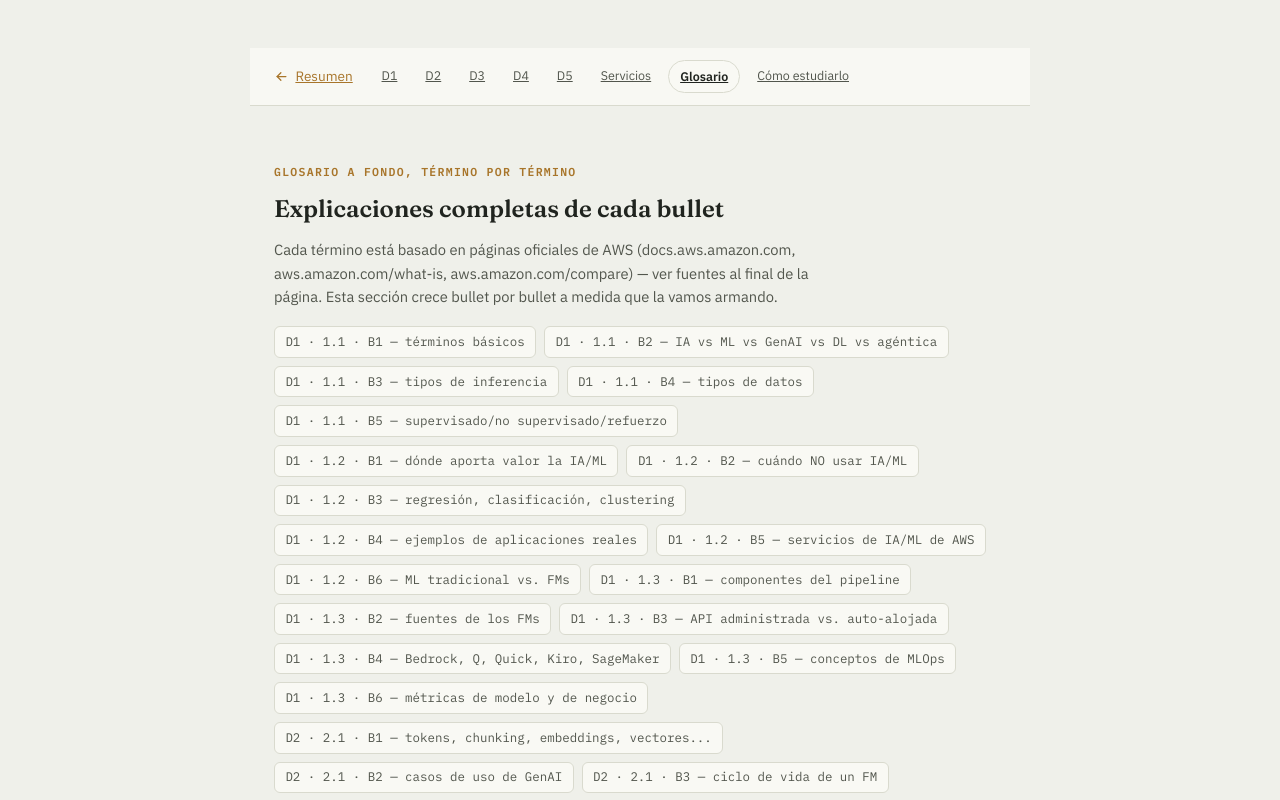
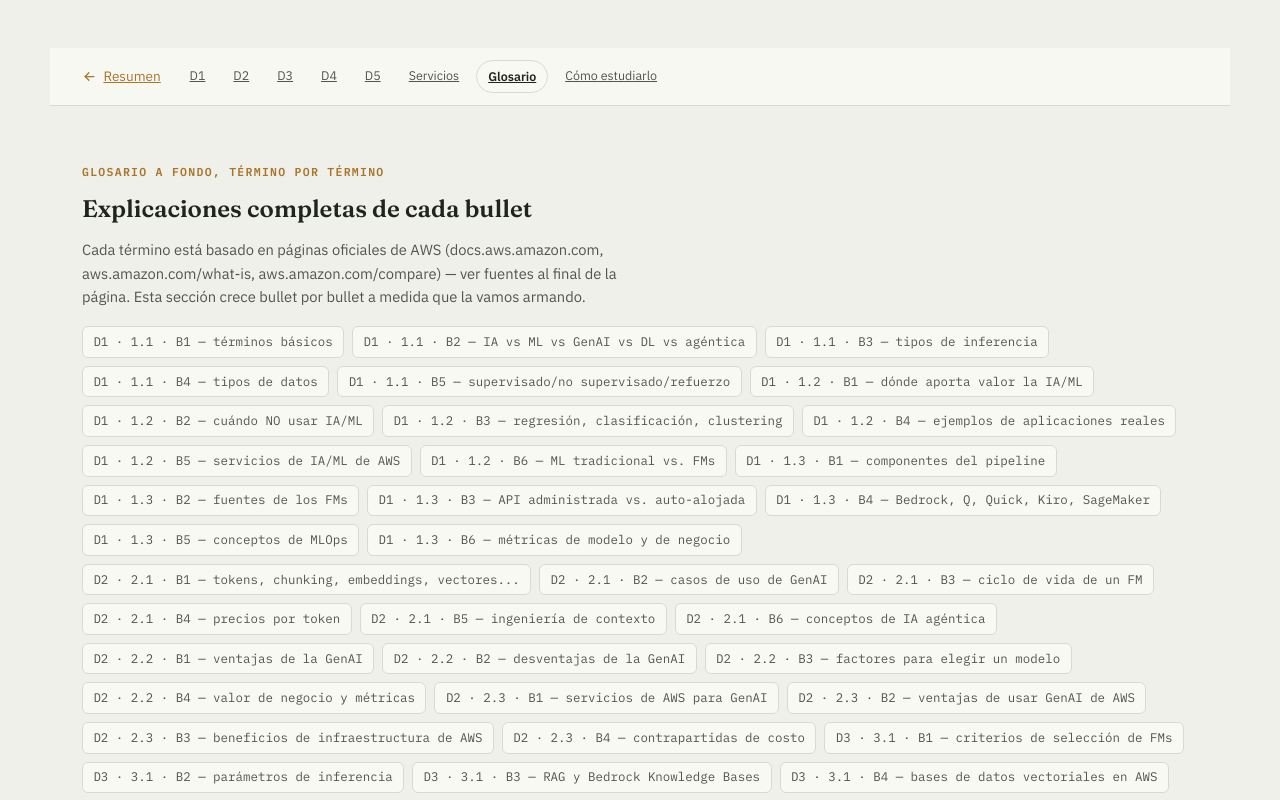
Before and after one commit to mauroandocilla/AWSCertifiedAIPractitioner, a React (Vite) app: page /#/glosario in a window 1280 px wide. Shown: the top 800 px of the page. Built offline with nearby package versions, Linux system fonts and the light colour scheme.

Commit message:
Widen app container so pages use full page width

```diff
--- a/src/index.css
+++ b/src/index.css
@@ -87,9 +87,9 @@
   }
 
   .wrap {
-    max-width: 780px;
+    max-width: 1180px;
     margin: 0 auto;
-    padding: 3rem 1.5rem 5rem;
+    padding: 3rem 2rem 5rem;
   }
 
   code, .mono { font-family: 'IBM Plex Mono', ui-monospace, SFMono-Regular, monospace; }
@@ -482,8 +482,8 @@
     display: flex;
     align-items: center;
     gap: 1.1rem;
-    margin: 0 -1.5rem 2rem;
-    padding: 0.75rem 1.5rem;
+    margin: 0 -2rem 2rem;
+    padding: 0.75rem 2rem;
     background: rgba(249,249,244,0.92);
     backdrop-filter: blur(4px);
     border-bottom: 1px solid var(--border);
```
